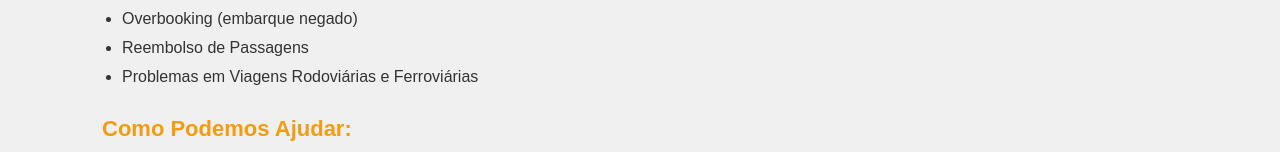
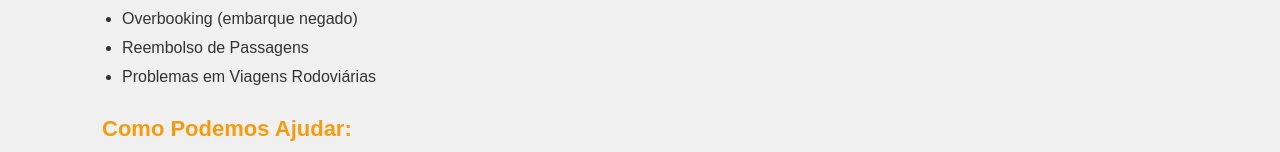
Before and after one commit to RaioneMachado/advocacia-site, a plain HTML site: page pag003.html in a window 1280 px wide. Shown: the part 355-507 px from the top of the page. Drawn offline with Linux system fonts and the light colour scheme.

Commit message:
atualização

```diff
--- a/pag003.html
+++ b/pag003.html
@@ -49,7 +49,7 @@
                         <li>Extravio de Bagagens</li>
                         <li>Overbooking (embarque negado)</li>
                         <li>Reembolso de Passagens</li>
-                        <li>Problemas em Viagens Rodoviárias e Ferroviárias</li>
+                        <li>Problemas em Viagens Rodoviárias</li>
                     </ul>
 
                     <h3>Como Podemos Ajudar:</h3>
```
